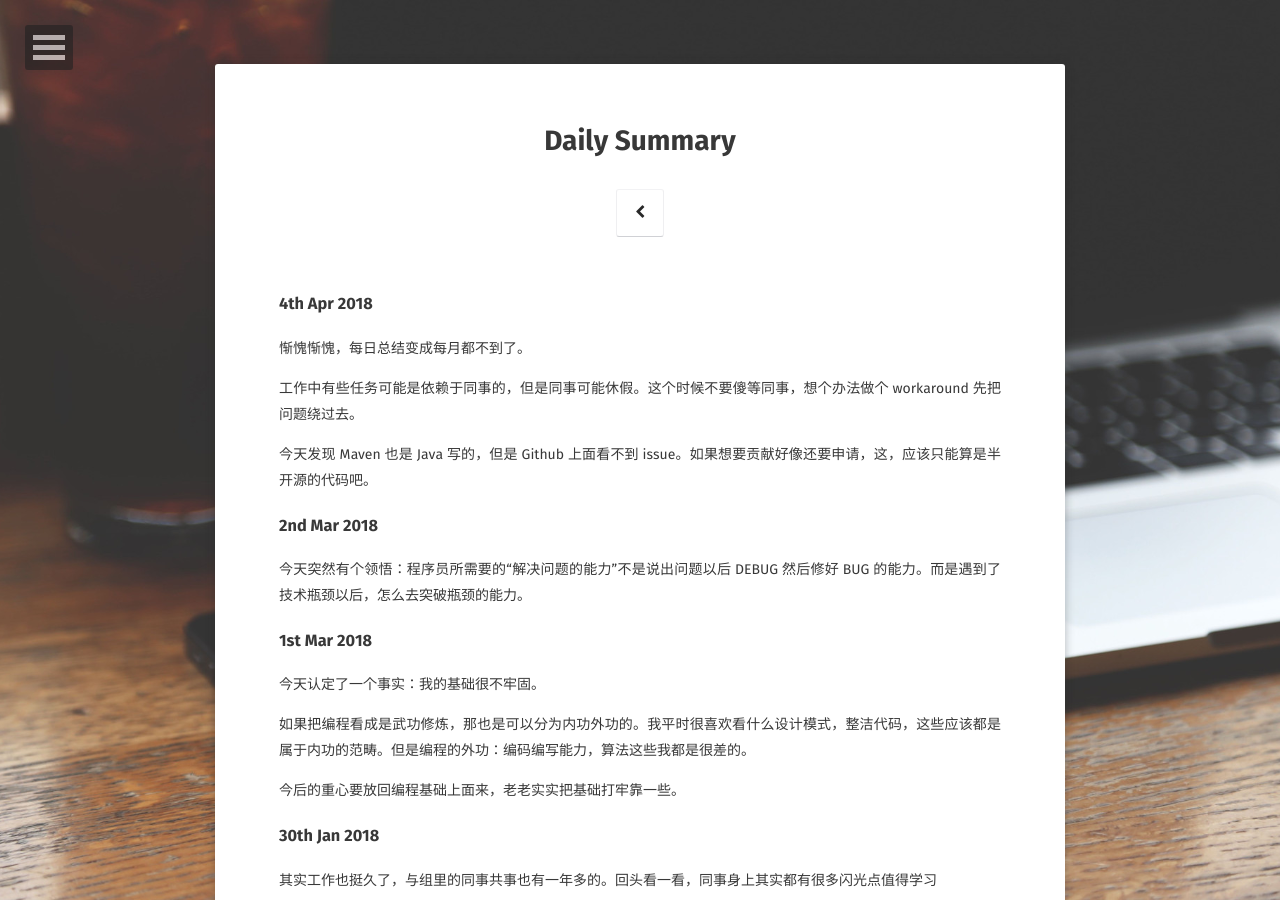
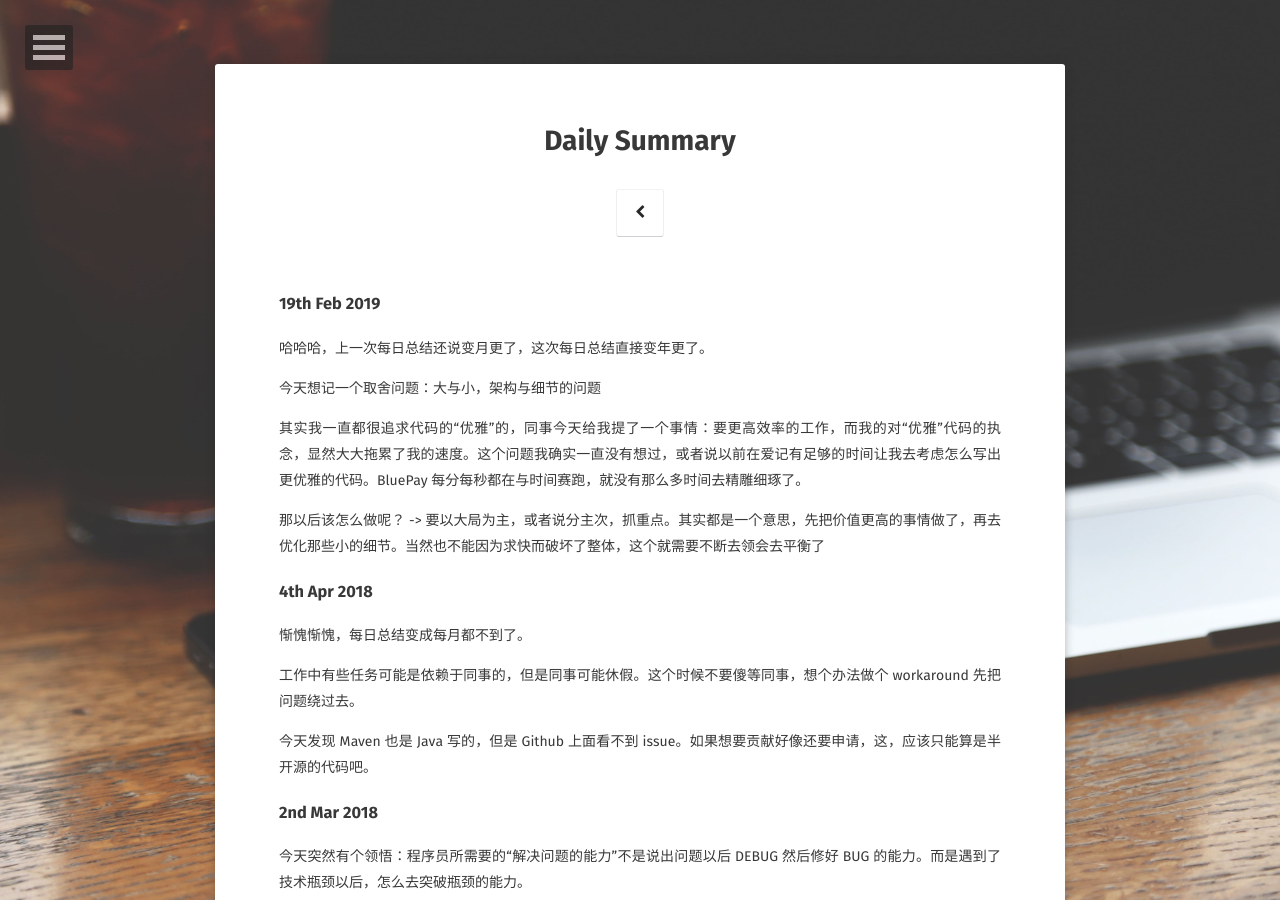
Before and after one commit to RobinGG/RobinGG.github.io, a Jekyll site: the page built from summary/index.md, in a window 1280 px wide and 900 px high. Built offline with Jekyll 4.4.1, drawn with Linux system fonts in a browser that asks for light colours; some web fonts are replaced; comment, search, counter and statistics services are not loaded.

Commit message:
[summary] summary on 19 Feb

```diff
--- a/summary/index.md
+++ b/summary/index.md
@@ -2,6 +2,16 @@
 layout: page
 title:  Daily Summary
 ---
+
+### 19th Feb 2019
+
+哈哈哈，上一次每日总结还说变月更了，这次每日总结直接变年更了。
+
+今天想记一个取舍问题：大与小，架构与细节的问题
+
+其实我一直都很追求代码的“优雅”的，同事今天给我提了一个事情：要更高效率的工作，而我的对“优雅”代码的执念，显然大大拖累了我的速度。这个问题我确实一直没有想过，或者说以前在爱记有足够的时间让我去考虑怎么写出更优雅的代码。BluePay 每分每秒都在与时间赛跑，就没有那么多时间去精雕细琢了。
+
+那以后该怎么做呢？ -> 要以大局为主，或者说分主次，抓重点。其实都是一个意思，先把价值更高的事情做了，再去优化那些小的细节。当然也不能因为求快而破坏了整体，这个就需要不断去领会去平衡了
 
 ### 4th Apr 2018
 
```
